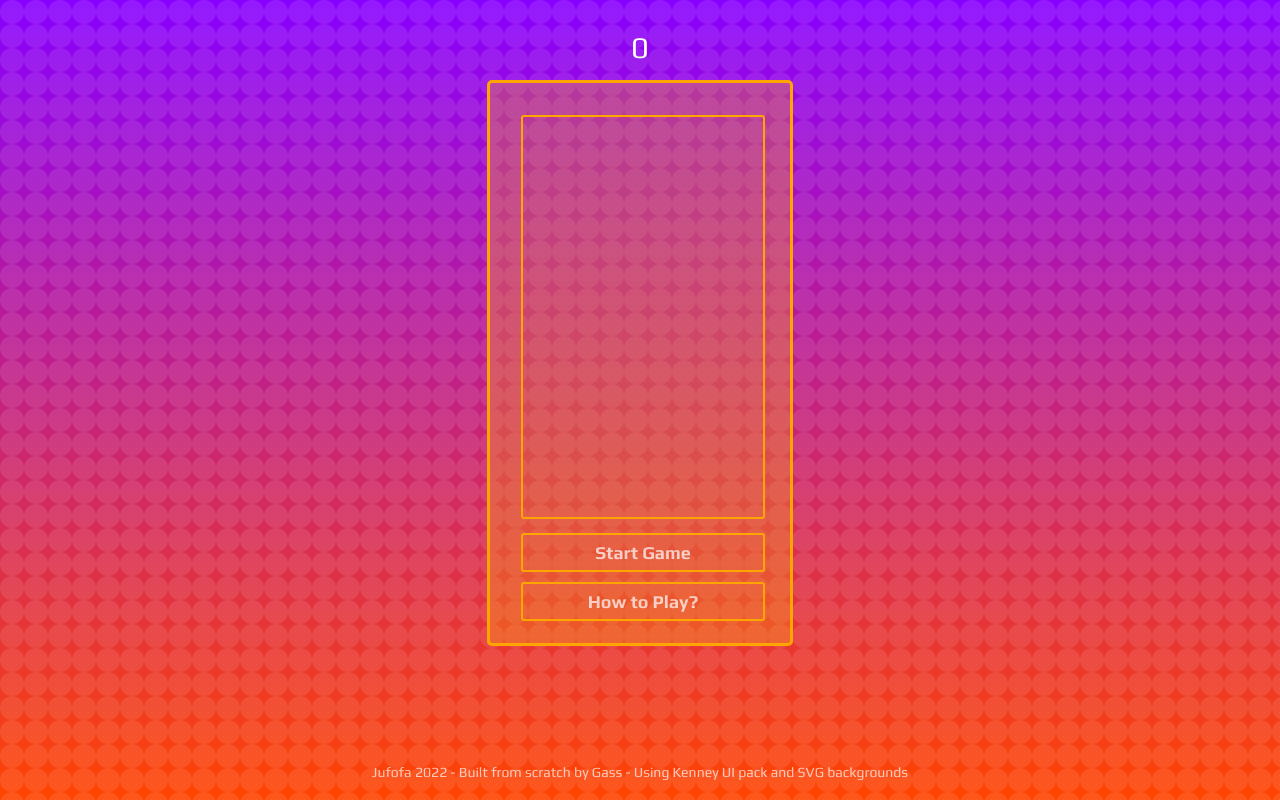
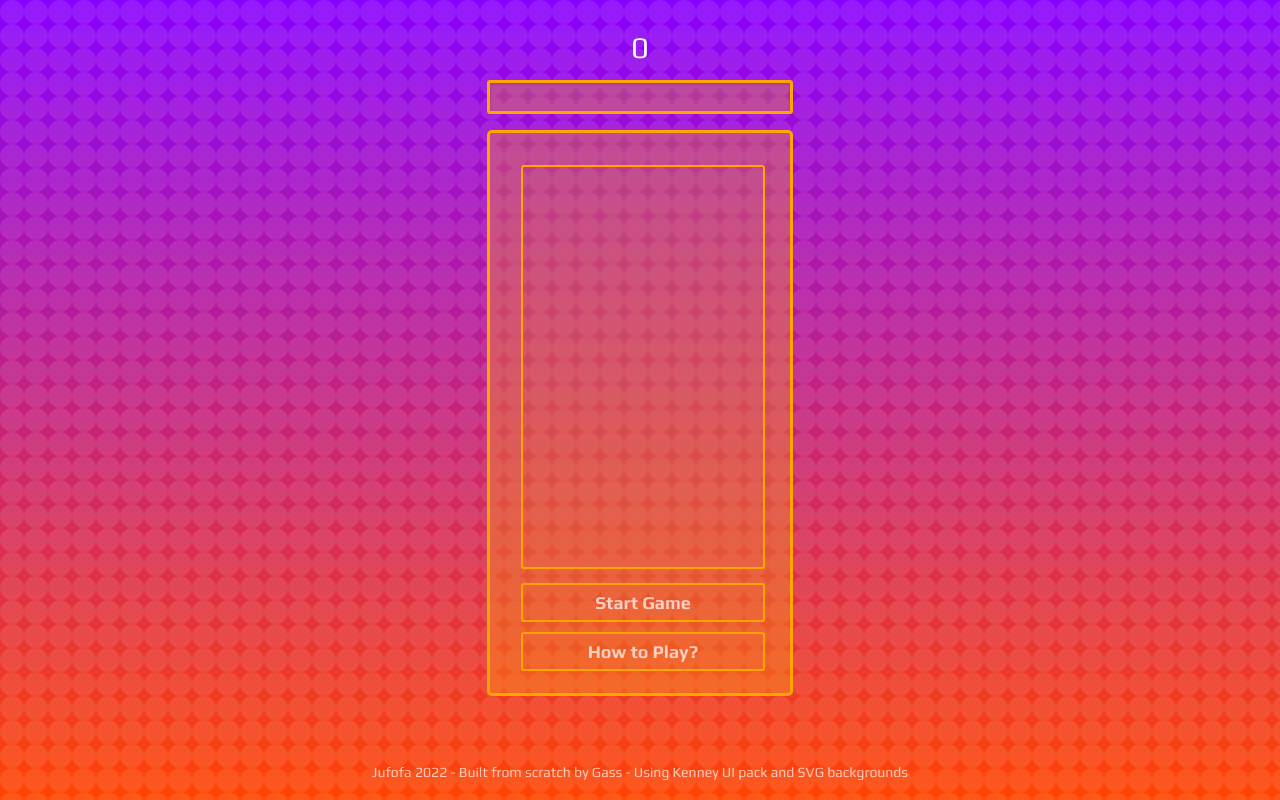
Before and after one commit to gass-git/jufofu-web, a plain HTML site: page index.html in a window 1280 px wide. Drawn offline with Linux system fonts and the light colour scheme.

Commit message:
Added progress bar to index.html

```diff
--- a/index.html
+++ b/index.html
@@ -14,6 +14,13 @@
     </div>
 
     <div id="score" style="display:block">0</div>
+
+    <div class="bar-wrapper">
+      <div class="bar">
+        <span class="bar-fill" style="width: 0%"></span>
+      </div>
+    </div>
+
     <div class="canvas-wrapper" id="game-wrapper" style="display:block">
 
       <!-- IMPORTANT: width and height must be multiples of 2 -->
--- a/styles.css
+++ b/styles.css
@@ -108,3 +108,25 @@ footer a:hover {
   color: white;
   font-family: "Play", sans-serif;
 }
+.bar-wrapper {
+  width: 100%;
+  height: 50px;
+}
+
+.bar {
+  margin: 0 auto;
+  width: 294px;
+  background-color: rgb(255, 165, 0, 0.3);
+  padding: 3px;
+  border-radius: 3px;
+  box-shadow: inset 0 1px 3px rgba(0, 0, 0, 0.2);
+  border: 3px solid rgb(255, 165, 0.3);
+}
+
+.bar-fill {
+  display: block;
+  height: 22px;
+  background-color: #b3d85a;
+  border-radius: 3px;
+  transition: width 500ms ease-in-out;
+}
```
